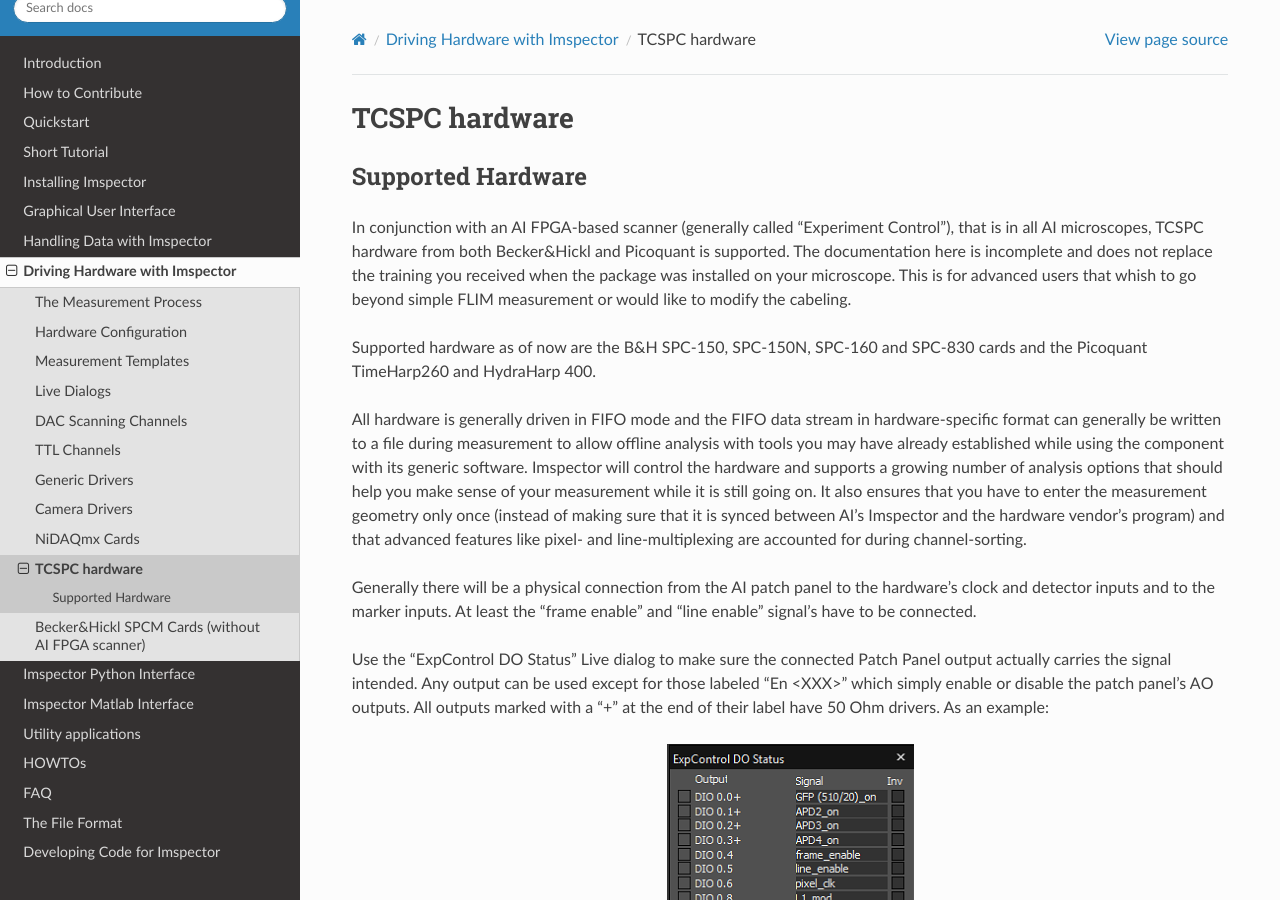
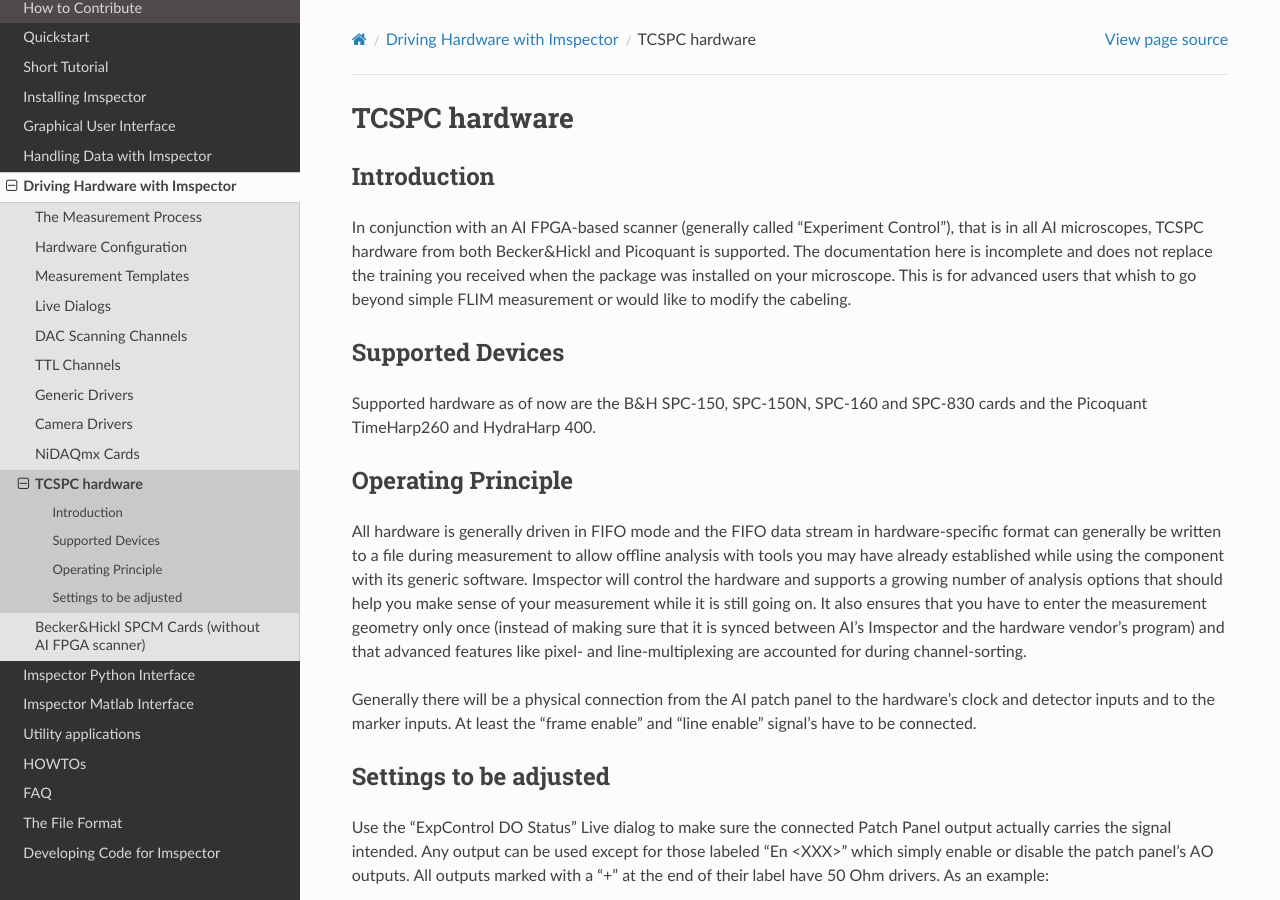
Before and after one commit to AbberiorInstruments/ImspectorDocs, a Sphinx documentation site: the page built from docs/hardware/tcspcm.rst, in a window 1280 px wide and 900 px high. Built offline with Sphinx 7.4.7 and the Read the Docs theme 2.0.0, drawn with Linux system fonts in a browser that asks for light colours.

Commit message:
Added headings

```diff
--- a/docs/hardware/tcspcm.rst
+++ b/docs/hardware/tcspcm.rst
@@ -4,16 +4,22 @@
 TCSPC hardware
 ##############
 
-Supported Hardware
----------------------
+Introduction
+------------
 
 In conjunction with an AI FPGA-based scanner (generally called "Experiment Control"), that is in all AI microscopes,
 TCSPC hardware from both Becker&Hickl and Picoquant is supported. The documentation here is incomplete and does not
 replace the training you received when the package was installed on your microscope. This is for advanced users that
 whish to go beyond simple FLIM measurement or would like to modify the cabeling.
 
+Supported Devices
+-----------------
+
 Supported hardware as of now are the B&H SPC-150, SPC-150N, SPC-160 and SPC-830 cards and the Picoquant TimeHarp260
 and HydraHarp 400.
+
+Operating Principle
+-------------------
 
 All hardware is generally driven in FIFO mode and the FIFO data stream in hardware-specific format can generally be
 written to a file during measurement to allow offline analysis with tools you may have already established while using
@@ -25,6 +31,9 @@ advanced features like pixel- and line-multiplexing are accounted for during cha
 
 Generally there will be a physical connection from the AI patch panel to the hardware's clock and detector inputs and
 to the marker inputs. At least the "frame enable" and "line enable" signal's have to be connected.
+
+Settings to be adjusted
+-----------------------
 
 Use the "ExpControl DO Status" Live dialog to make sure the connected Patch Panel output actually carries the signal
 intended. Any output can be used except for those labeled "En <XXX>" which simply enable or disable the patch panel's
```
